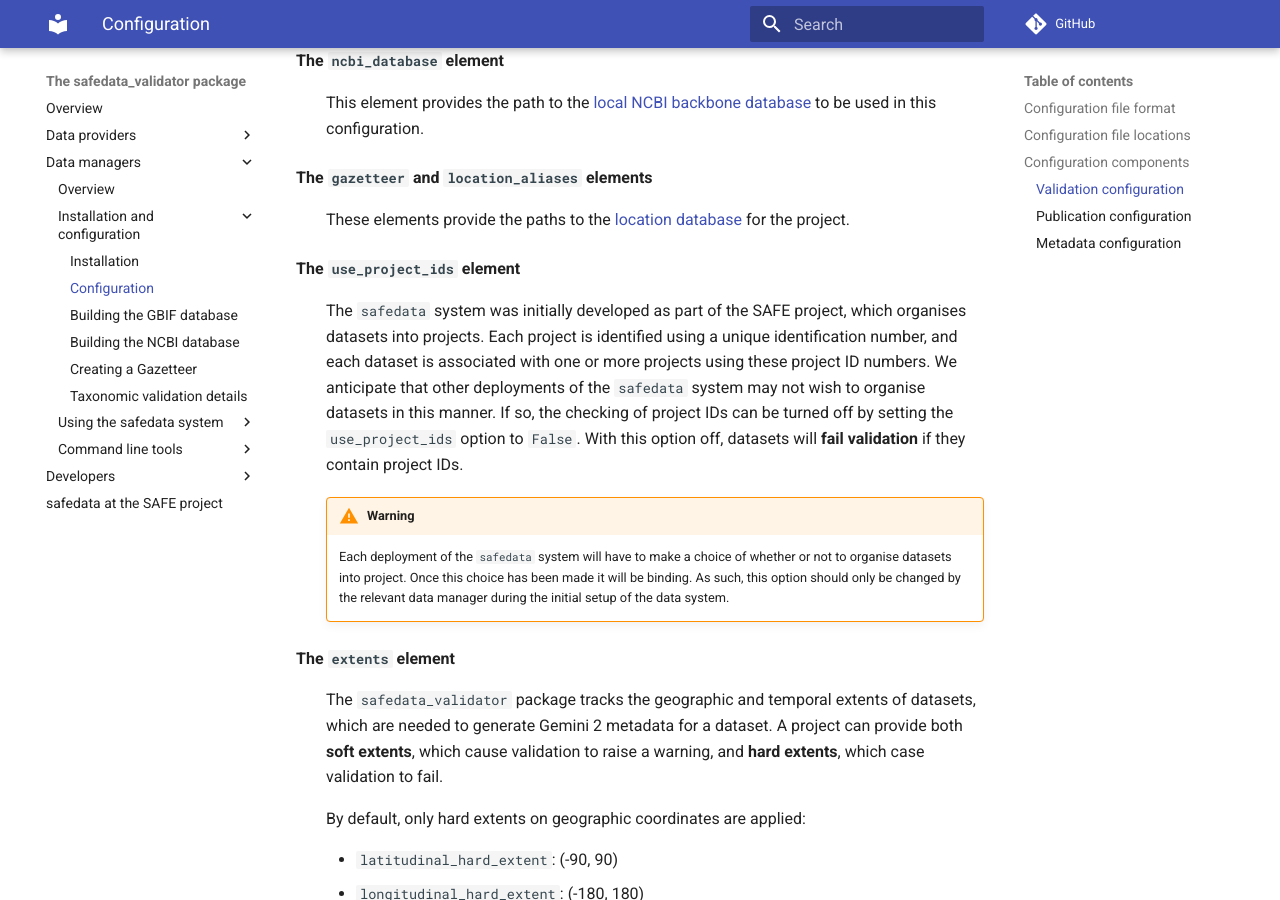
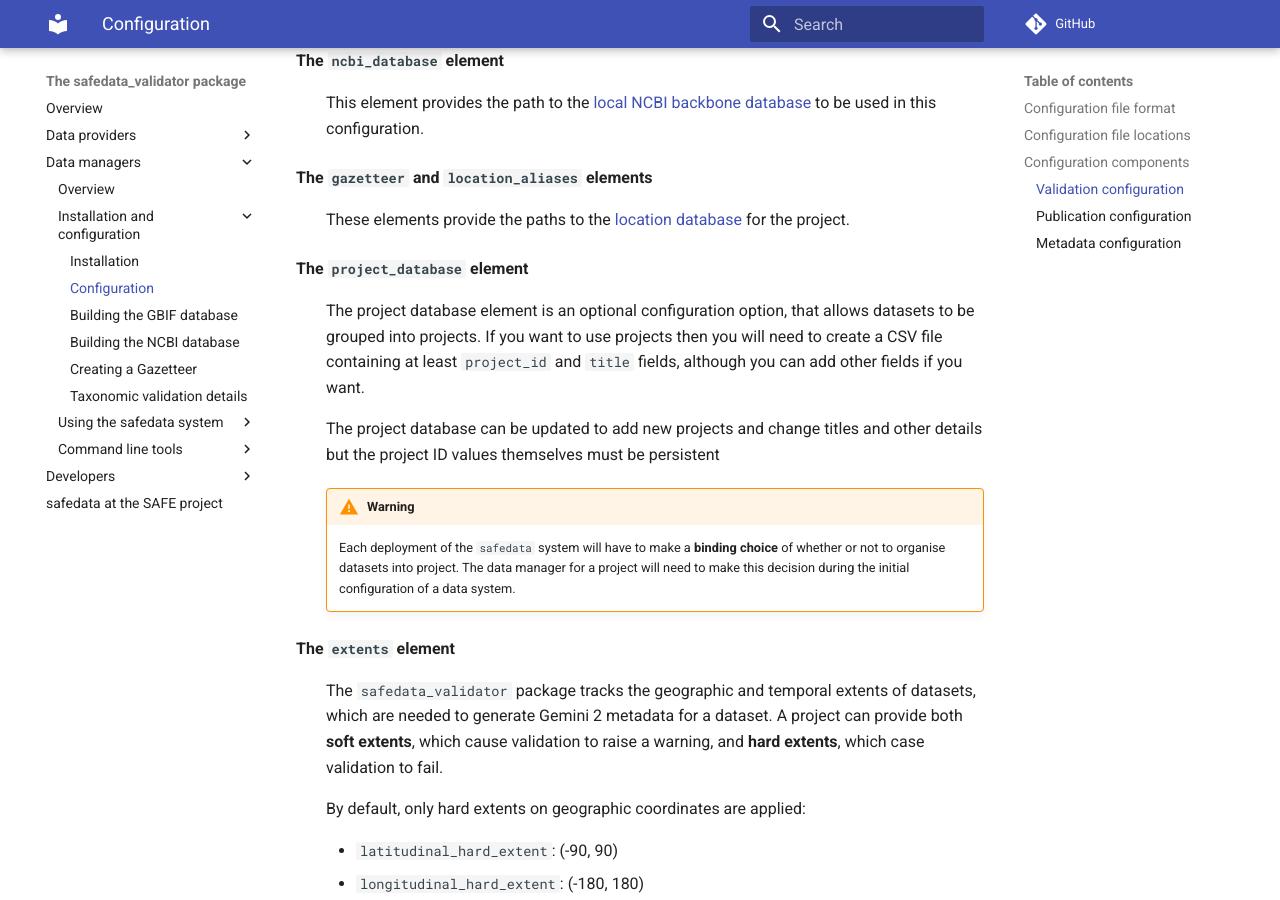
Before and after one commit to ImperialCollegeLondon/safedata_validator, an MkDocs documentation site: the page built from docs/data_managers/install/configuration.md, in a window 1280 px wide and 900 px high, scrolled down 2416 px. Built offline with MkDocs 1.6.1 and Material for MkDocs 9.7.7, drawn with Linux system fonts in a browser that asks for light colours; comment, search, counter and statistics services are not loaded; some of the changed text lies outside the part shown.

Commit message:
Documentation update for project ids

```diff
--- a/docs/data_managers/install/configuration.md
+++ b/docs/data_managers/install/configuration.md
@@ -14,7 +14,7 @@ gbif_database = /path/to/local/backbone.sqlite3
 ncbi_database = /path/to/local/ncbi_database.sqlite3
 gazetteer = /path/to/gazeteer.geojson
 location_aliases = /path/to/location_aliases.csv
-use_project_ids = True
+project_database = /path/to/project_database.csv
 
 [extents]
 temporal_soft_extent = 2002-02-02, 2030-01-31
@@ -131,21 +131,21 @@ provided to validate datasets.
 : These elements provide the paths to the [location database](gazetteer.md) for the
   project.
 
-**The `use_project_ids` element**
+**The `project_database` element**
 
-: The `safedata` system was initially developed as part of the SAFE project, which
-  organises datasets into projects. Each project is identified using a unique
-  identification number, and each dataset is associated with one or more projects using
-  these project ID numbers. We anticipate that other deployments of the `safedata`
-  system may not wish to organise datasets in this manner. If so, the checking of
-  project IDs can be turned off by setting the `use_project_ids` option  to `False`.
-  With this option off, datasets will **fail validation** if they contain project IDs.
+: The project database element is an optional configuration option, that allows datasets
+  to be grouped into projects. If you want to use projects then you will need to create
+  a CSV file containing at least `project_id` and `title` fields, although you can add
+  other fields if you want.
+
+    The project database can be updated to add new projects and change titles and other
+    details but the project ID values themselves must be persistent
 
     !!! Warning
-        Each deployment of the `safedata` system will have to make a choice of whether
-        or not to organise datasets into project. Once this choice has been made it will
-        be binding. As such, this option should only be changed by the relevant data
-        manager during the initial setup of the data system.
+        Each deployment of the `safedata` system will have to make a **binding choice**
+        of whether or not to organise datasets into project. The data manager for a
+        project will need to make this decision during the initial configuration of a
+        data system.
 
 **The `extents` element**
 
```
Also changed, not shown: docs/data_providers/data_format/summary.md (+17 -5 lines).
